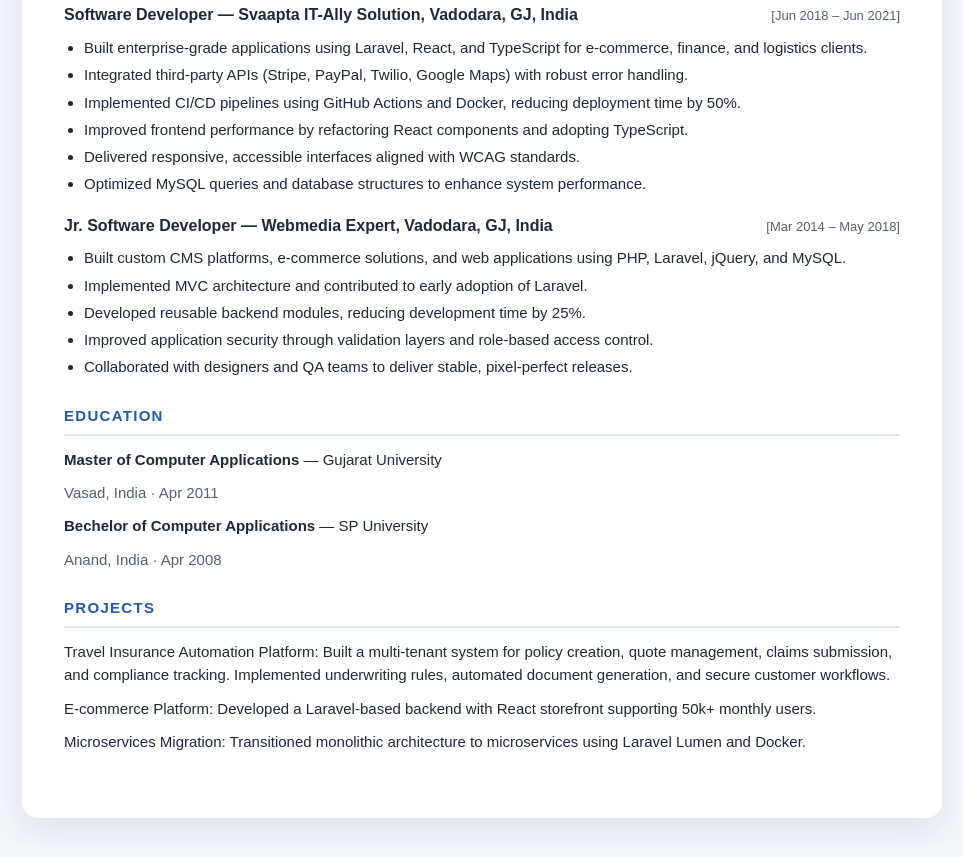
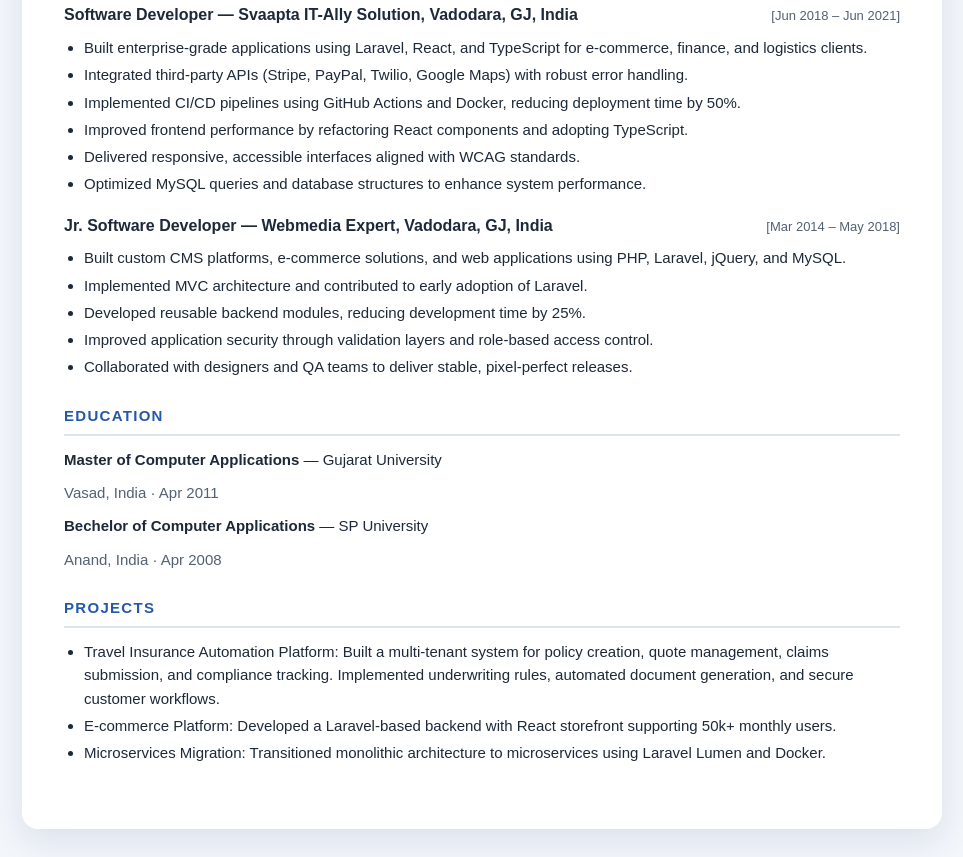
Before and after one commit to pragneshc2009/resume, a plain HTML site: page index.html in a window 1280 px wide. Shown: the part 1159-2016 px from the top of the page, without its empty margins (158-1121 px from the left). Drawn offline with Linux system fonts and the light colour scheme.

Commit message:
Update resume

```diff
--- a/index.html
+++ b/index.html
@@ -126,9 +126,11 @@
     </section>
     <section>
       <h2>Projects</h2>
-      <p>Travel Insurance Automation Platform: Built a multi-tenant system for policy creation, quote management, claims submission, and compliance tracking. Implemented underwriting rules, automated document generation, and secure customer workflows.</p>
-      <p>E-commerce Platform: Developed a Laravel-based backend with React storefront supporting 50k+ monthly users.</p>
-      <p>Microservices Migration: Transitioned monolithic architecture to microservices using Laravel Lumen and Docker.</p>
+      <ul>
+        <li>Travel Insurance Automation Platform: Built a multi-tenant system for policy creation, quote management, claims submission, and compliance tracking. Implemented underwriting rules, automated document generation, and secure customer workflows.</li>
+        <li>E-commerce Platform: Developed a Laravel-based backend with React storefront supporting 50k+ monthly users.</li>
+        <li>Microservices Migration: Transitioned monolithic architecture to microservices using Laravel Lumen and Docker.</li>
+      </ul>
     </section>
   </main>
 </article>
```
